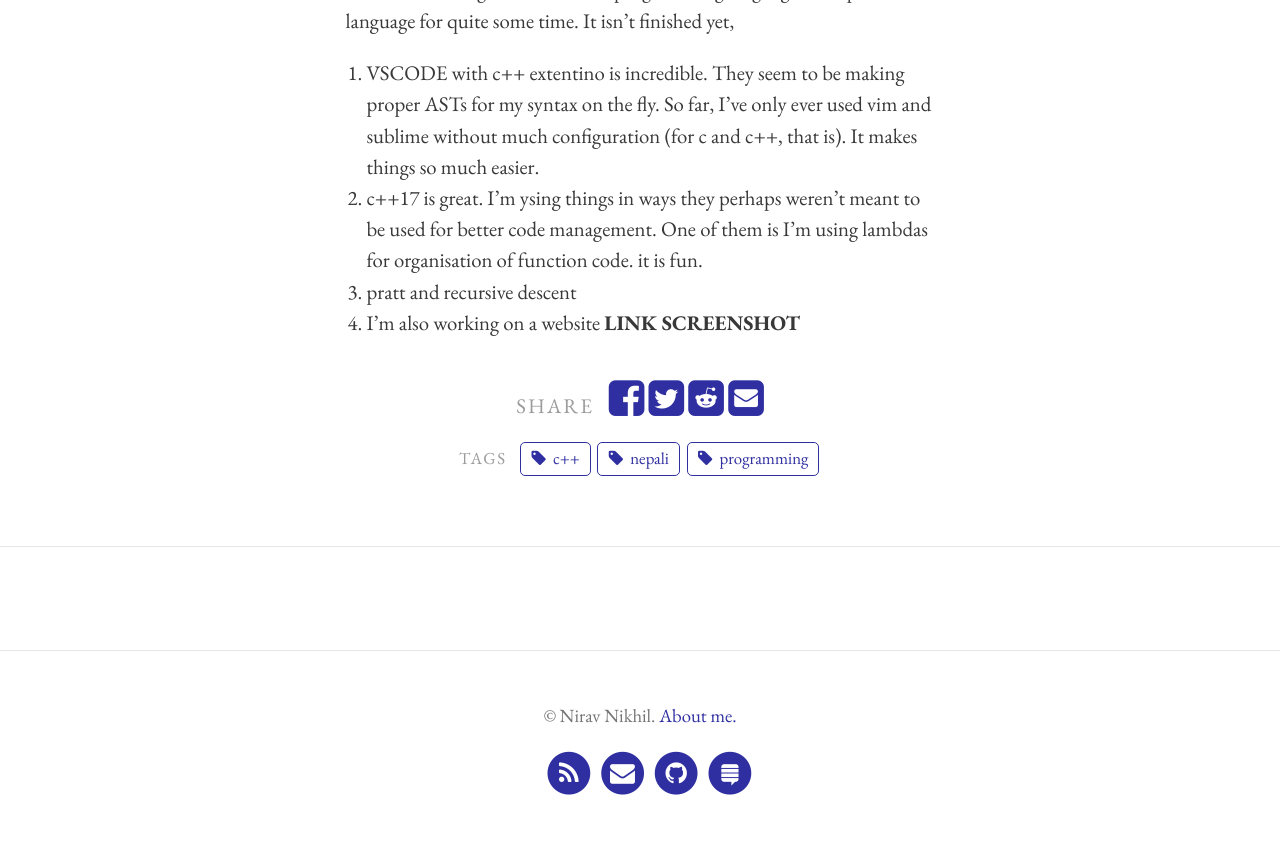
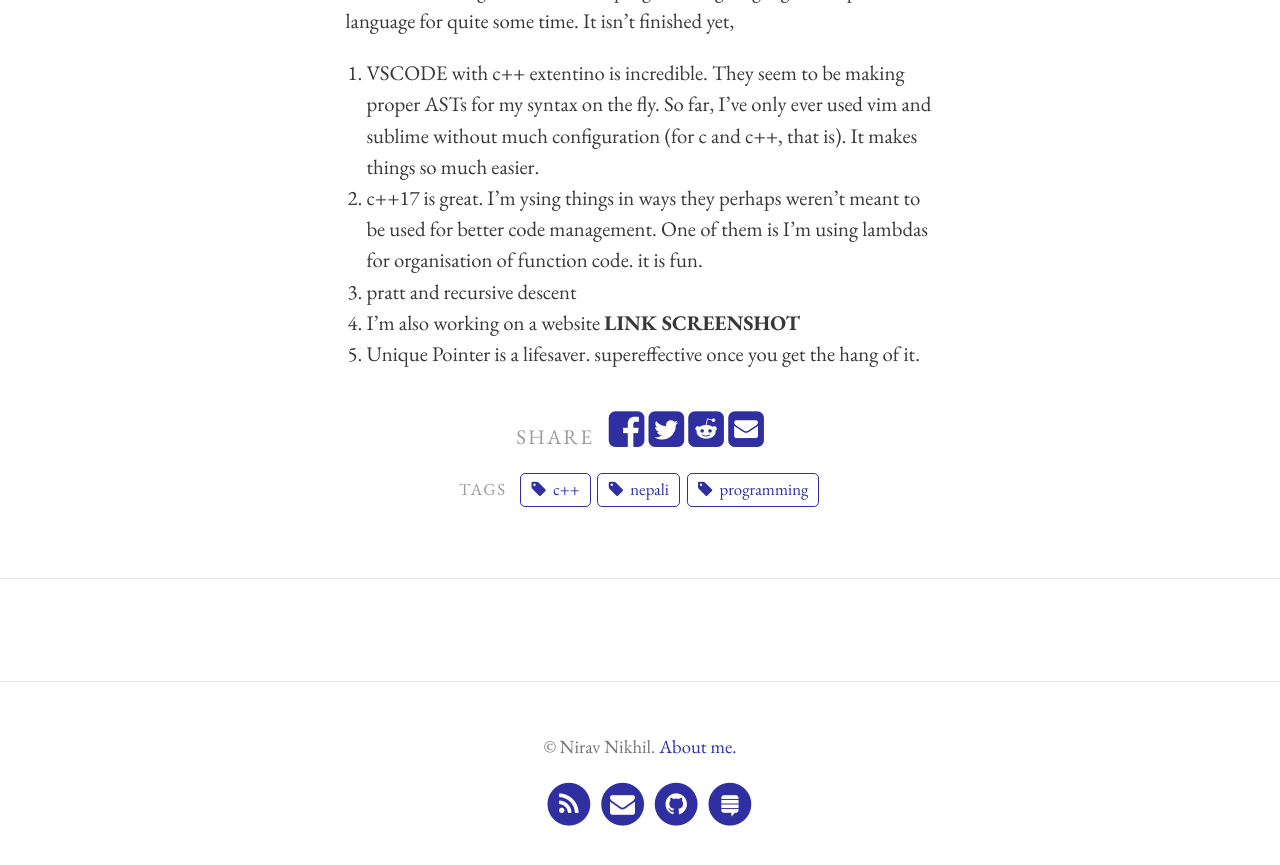
Before and after one commit to niravcodes/niravcodes.github.io, a Jekyll site: the page built from _posts/2019-11-29-making-mnsa-a-nepali-programming-language.md, in a window 1280 px wide and 900 px high, scrolled down 585 px. Shown: the top 865 px of the window. Built offline with Jekyll 4.4.1, drawn with Linux system fonts in a browser that asks for light colours; some web fonts are replaced; comment, search, counter and statistics services are not loaded.

Commit message:
Update from Forestry.io nirav Nikhil updated _posts/2019-11-29-making-mnsa-a-nepali-programming-language.md

```diff
--- a/_posts/2019-11-29-making-mnsa-a-nepali-programming-language.md
+++ b/_posts/2019-11-29-making-mnsa-a-nepali-programming-language.md
@@ -17,3 +17,4 @@ I've been working on and off on a programming language in Nepali language for qu
 2. c++17 is great. I'm ysing things in ways they perhaps weren't meant to be used for better code management. One of them is I'm using lambdas for organisation of function code. it is fun.
 3. pratt and recursive descent
 4. I'm also working on a website **LINK SCREENSHOT**
+5. Unique Pointer is a lifesaver. supereffective once you get the hang of it.
```
